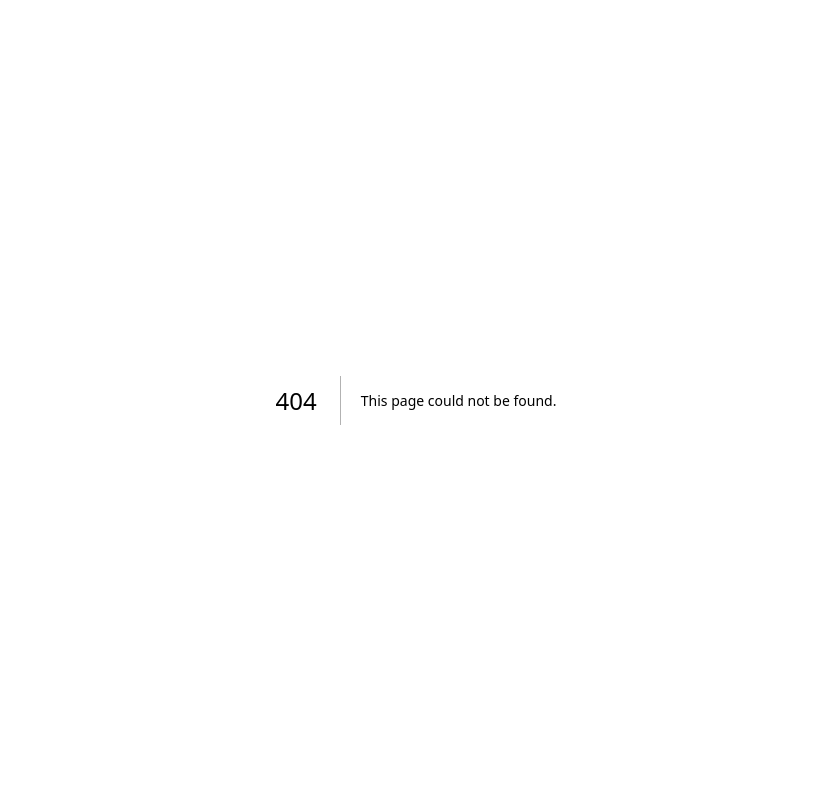
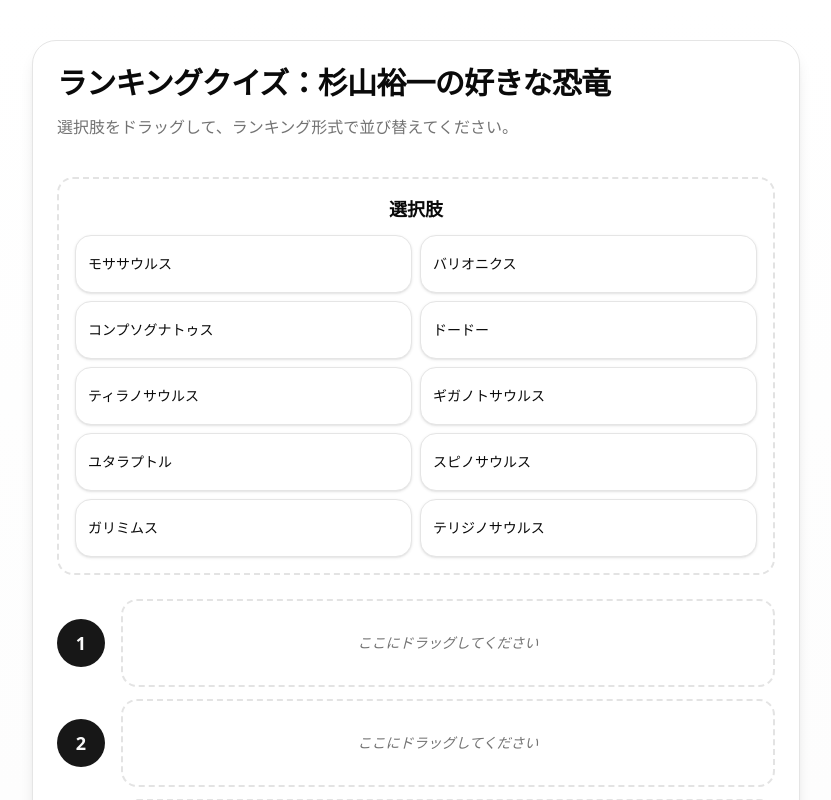
Before and after one commit to yuichi176/ranking-quiz-app-demo, a Next.js app: page /dinosaur in a window 1280 px wide. Before the commit this address had no page. Shown: the top 800 px of the page, without its empty margins (224-1055 px from the left). Built offline with nearby package versions, Linux system fonts and the light colour scheme.

Commit message:
feat: add Dinosaur and Sushi ranking quiz pages with initial options and correct order

```diff
--- /dev/null
+++ b/src/app/dinosaur/page.tsx
@@ -0,0 +1,29 @@
+import { RankingQuizCard } from '@/app/ranking-quiz-card';
+
+const initialOptions = [
+  { id: 'opt1', label: 'モササウルス' },
+  { id: 'opt2', label: 'ガリミムス' },
+  { id: 'opt3', label: 'テリジノサウルス' },
+  { id: 'opt4', label: 'ティラノサウルス' },
+  { id: 'opt5', label: 'コンプソグナトゥス' },
+  { id: 'opt6', label: 'スピノサウルス' },
+  { id: 'opt7', label: 'ギガノトサウルス' },
+  { id: 'opt8', label: 'バリオニクス' },
+  { id: 'opt9', label: 'ドードー' },
+  { id: 'opt10', label: 'ユタラプトル' },
+];
+const correctOrder = ['opt1', 'opt2', 'opt3', 'opt4', 'opt5'];
+
+export default function DinosaurRankingQuizPage() {
+  return (
+    <div>
+      <main>
+        <RankingQuizCard
+          title="杉山裕一の好きな恐竜"
+          initialOptions={initialOptions}
+          correctOrder={correctOrder}
+        />
+      </main>
+    </div>
+  );
+}
--- a/src/app/page.tsx
+++ b/src/app/page.tsx
@@ -1,11 +1,7 @@
-import { RankingQuizCard } from '@/app/ranking-quiz-card';
-
 export default function Home() {
   return (
     <div>
-      <main>
-        <RankingQuizCard />
-      </main>
+      <main>はろー</main>
     </div>
   );
 }
--- a/src/app/ranking-quiz-card.tsx
+++ b/src/app/ranking-quiz-card.tsx
@@ -10,36 +10,21 @@ import {
 import { Badge } from '@/components/ui/badge';
 import { cn } from '@/lib/utils';
 import React, { useMemo, useState } from 'react';
-import RankingQuizContent from '@/app/ranking-quiz-content';
+import RankingQuizContent, { QuizOption } from '@/app/ranking-quiz-content';
 import { Button } from '@/components/ui/button';
 import { Check } from 'lucide-react';
 
-const initialOptions = [
-  { id: 'opt1', label: 'Mount Everest' },
-  { id: 'opt2', label: 'K2' },
-  { id: 'opt3', label: 'Kangchenjunga' },
-  { id: 'opt4', label: 'Lhotse' },
-  { id: 'opt5', label: 'Makalu' },
-  { id: 'opt6', label: 'Cho Oyu' },
-  { id: 'opt7', label: 'Dhaulagiri I' },
-  { id: 'opt8', label: 'Manaslu' },
-  { id: 'opt9', label: 'Nanga Parbat' },
-  { id: 'opt10', label: 'Annapurna I' },
-];
-const correctOrder = [
-  'opt1',
-  'opt2',
-  'opt3',
-  'opt4',
-  'opt5',
-  'opt6',
-  'opt7',
-  'opt8',
-  'opt9',
-  'opt10',
-];
+type RankingQuizCardProps = {
+  title: string;
+  initialOptions: QuizOption[];
+  correctOrder: string[];
+};
 
-export const RankingQuizCard = () => {
+export const RankingQuizCard = ({
+  title,
+  initialOptions,
+  correctOrder,
+}: RankingQuizCardProps) => {
   const [checked, setChecked] = useState(false);
   const [optionsArea, setOptionsArea] = useState<string[]>(() =>
     shuffle(initialOptions.map((o) => o.id))
@@ -93,10 +78,10 @@ export const RankingQuizCard = () => {
         <Card className="rounded-3xl shadow-lg">
           <CardHeader className="space-y-2">
             <CardTitle className="text-2xl sm:text-3xl font-bold tracking-tight">
-              ランキング並べ替えクイズ
+              ランキングクイズ：{title}
             </CardTitle>
             <p className="text-muted-foreground">
-              オプションエリアから上位5つを予想して、1位〜5位にドラッグして並べてください
+              選択肢をドラッグして、ランキング形式で並び替えてください。
             </p>
             <div className="flex flex-col sm:flex-row gap-2 sm:items-center justify-between">
               <div className="flex items-center gap-2">
--- a/src/app/ranking-quiz-content.tsx
+++ b/src/app/ranking-quiz-content.tsx
@@ -10,7 +10,6 @@ import {
   closestCenter,
   useSensor,
   useSensors,
-  DragOverEvent,
 } from '@dnd-kit/core';
 import {
   SortableContext,
@@ -20,9 +19,8 @@ import {
 import { useDroppable } from '@dnd-kit/core';
 import { CSS } from '@dnd-kit/utilities';
 import { Card, CardContent } from '@/components/ui/card';
-import { Badge } from '@/components/ui/badge';
 import { cn } from '@/lib/utils';
-import { AnimatePresence, motion } from 'framer-motion';
+import { motion } from 'framer-motion';
 import { Check, X } from 'lucide-react';
 
 export type QuizOption = {
@@ -183,7 +181,7 @@ export default function RankingQuizContent({
     >
       <div className="space-y-6">
         {/* Options Area */}
-        <DropZone containerId="options" title="オプション">
+        <DropZone containerId="options" title="選択肢">
           <SortableContext
             items={optionsArea}
             strategy={verticalListSortingStrategy}
--- /dev/null
+++ b/src/app/sushi/page.tsx
@@ -0,0 +1,29 @@
+import { RankingQuizCard } from '@/app/ranking-quiz-card';
+
+const initialOptions = [
+  { id: 'opt1', label: 'あじ' },
+  { id: 'opt2', label: 'たまご' },
+  { id: 'opt3', label: '納豆軍艦' },
+  { id: 'opt4', label: 'さば' },
+  { id: 'opt5', label: 'サーモン' },
+  { id: 'opt6', label: '炙りサーモン' },
+  { id: 'opt7', label: 'いくら' },
+  { id: 'opt8', label: '中トロ' },
+  { id: 'opt9', label: '茶碗蒸し' },
+  { id: 'opt10', label: 'ネギトロ' },
+];
+const correctOrder = ['opt1', 'opt2', 'opt3', 'opt4', 'opt5'];
+
+export default function SushiRankingQuizPage() {
+  return (
+    <div>
+      <main>
+        <RankingQuizCard
+          title="杉山裕一の好きな寿司ネタ"
+          initialOptions={initialOptions}
+          correctOrder={correctOrder}
+        />
+      </main>
+    </div>
+  );
+}
```
